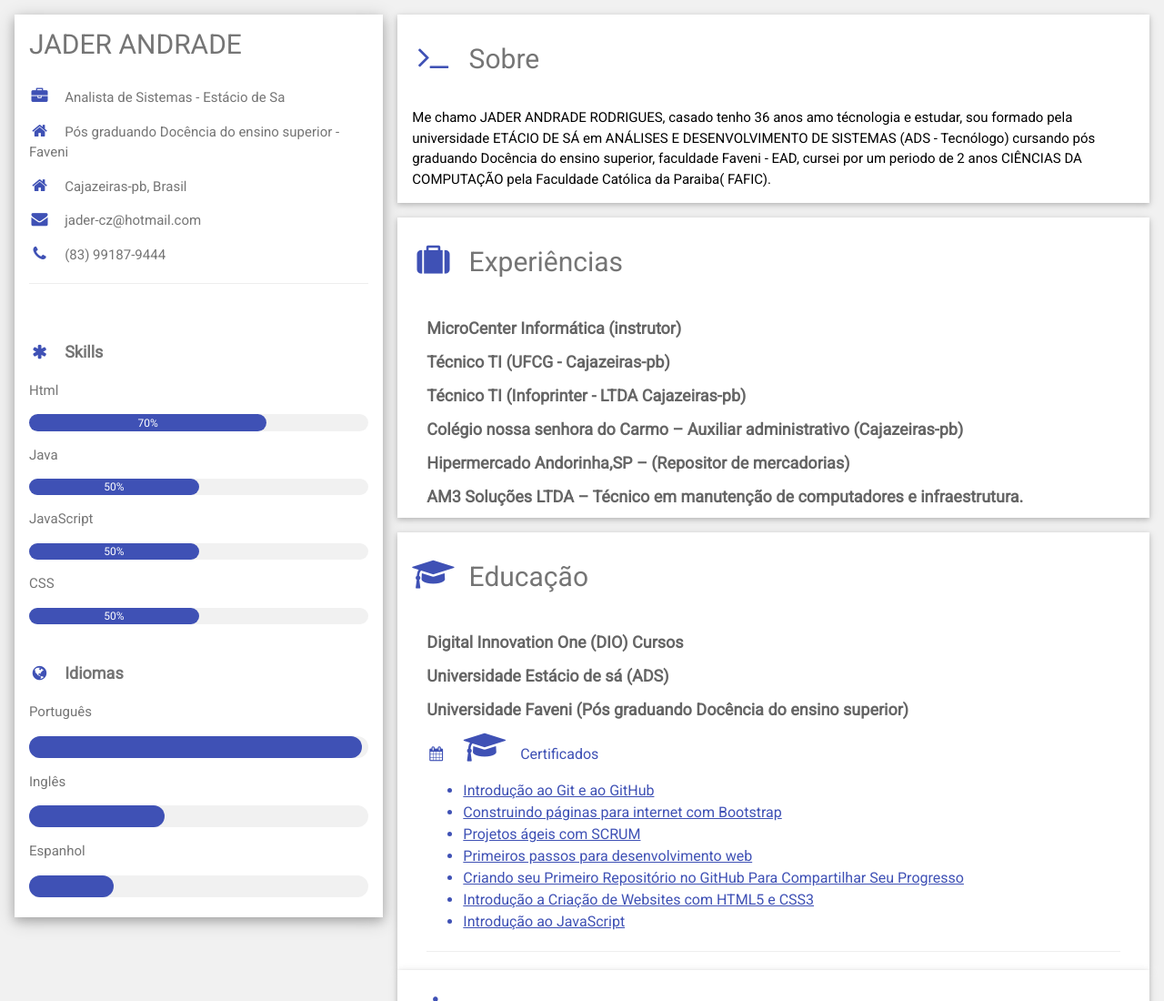
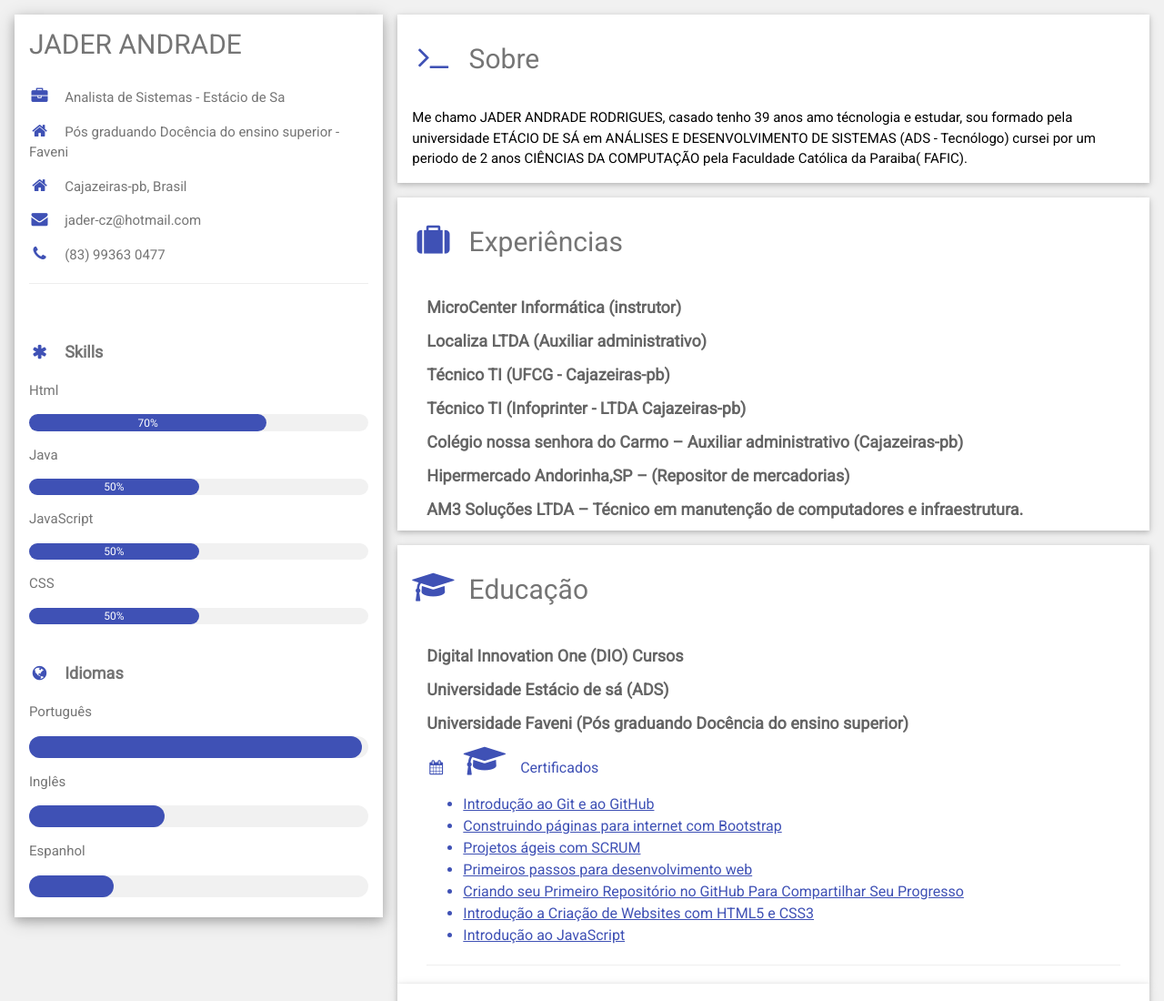
Before and after one commit to JaderCZ/Curriculum, a plain HTML site: page index.html in a window 1280 px wide. Shown: the top 1100 px of the page at 91% size. Drawn offline with nearby package versions, Linux system fonts and the light colour scheme.

Commit message:
Update index.html

```diff
--- a/index.html
+++ b/index.html
@@ -40,7 +40,7 @@
               <p><i class="fa fa-home fa-fw w3-margin-right w3-large w3-text-indigo"></i>Pós graduando Docência do ensino superior - Faveni</p>
               <p><i class="fa fa-home fa-fw w3-margin-right w3-large w3-text-indigo"></i>Cajazeiras-pb, Brasil</p>
               <p><i class="fa fa-envelope fa-fw w3-margin-right w3-large w3-text-indigo"></i>jader-cz@hotmail.com</p>
-              <p><i class="fa fa-phone fa-fw w3-margin-right w3-large w3-text-indigo"></i>(83) 99187-9444</p>
+              <p><i class="fa fa-phone fa-fw w3-margin-right w3-large w3-text-indigo"></i>(83) 99363 0477</p>
               <hr>
 
               <br>
@@ -98,8 +98,8 @@
           <div class="w3-container w3-card w3-white w3-margin-bottom">
             <h2 class="w3-text-grey w3-padding-16"><i class="fa fa-terminal fa-fw w3-margin-right w3-xxlarge w3-text-indigo"></i>Sobre</h2>
             <p>
-              Me chamo JADER ANDRADE RODRIGUES, casado tenho 36 anos amo técnologia e estudar, sou formado pela universidade ETÁCIO DE SÁ em ANÁLISES E DESENVOLVIMENTO DE SISTEMAS (ADS - Tecnólogo)
-              cursando pós graduando Docência do ensino superior, faculdade Faveni - EAD, cursei por um periodo de 2 anos CIÊNCIAS DA COMPUTAÇÃO pela Faculdade Católica da Paraiba( FAFIC).
+              Me chamo JADER ANDRADE RODRIGUES, casado tenho 39 anos amo técnologia e estudar, sou formado pela universidade ETÁCIO DE SÁ em ANÁLISES E DESENVOLVIMENTO DE SISTEMAS (ADS - Tecnólogo)
+               cursei por um periodo de 2 anos CIÊNCIAS DA COMPUTAÇÃO pela Faculdade Católica da Paraiba( FAFIC).
 
             </p>
           </div>
@@ -111,6 +111,7 @@
             <div class="w3-container">
 
               <h5 class="w3-opacity"><b>MicroCenter Informática (instrutor)</b></h5>
+              <h5 class="w3-opacity"><b>Localiza LTDA (Auxiliar administrativo)</b></h5>
               <h5 class="w3-opacity"><b>Técnico TI (UFCG - Cajazeiras-pb)</b></h5>
               <h5 class="w3-opacity"><b>Técnico TI (Infoprinter - LTDA Cajazeiras-pb)</b></h5>
               <h5 class="w3-opacity"><b>Colégio nossa senhora do Carmo – Auxiliar
```
